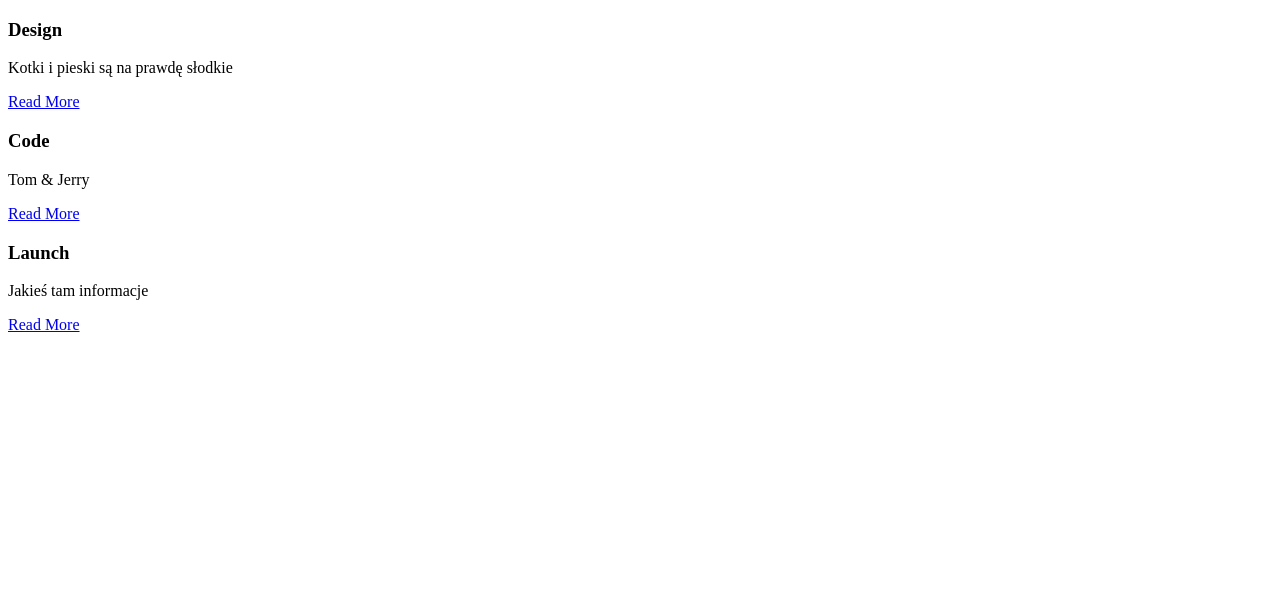
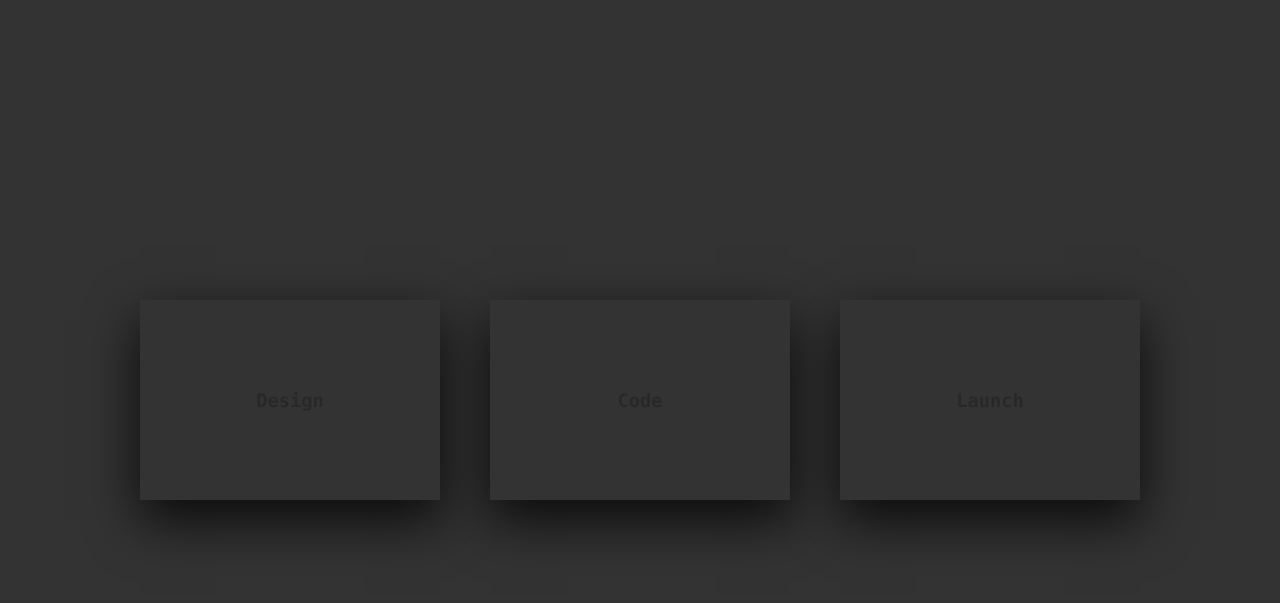
Before and after one commit to Kitemo0/simple-websites, a plain HTML site: page unfolding_tiles_v2.html in a window 1280 px wide. Drawn offline with Linux system fonts and the light colour scheme.

Commit message:
Update unfolding_tiles_v2.html

```diff
--- a/unfolding_tiles_v2.html
+++ b/unfolding_tiles_v2.html
@@ -5,7 +5,7 @@
     <meta http-equiv="X-UA-Compatible" content="IE=edge">
     <meta name="viewport" content="width=device-width, initial-scale=1.0">
     <title>Dark Card Hover</title>
-    <link rel="stylesheet" href="style.css"/>
+    <link rel="stylesheet" href="unfolding_tiles_v2.css"/>
 </head>
 <body>
     <div class="kontener">
```
